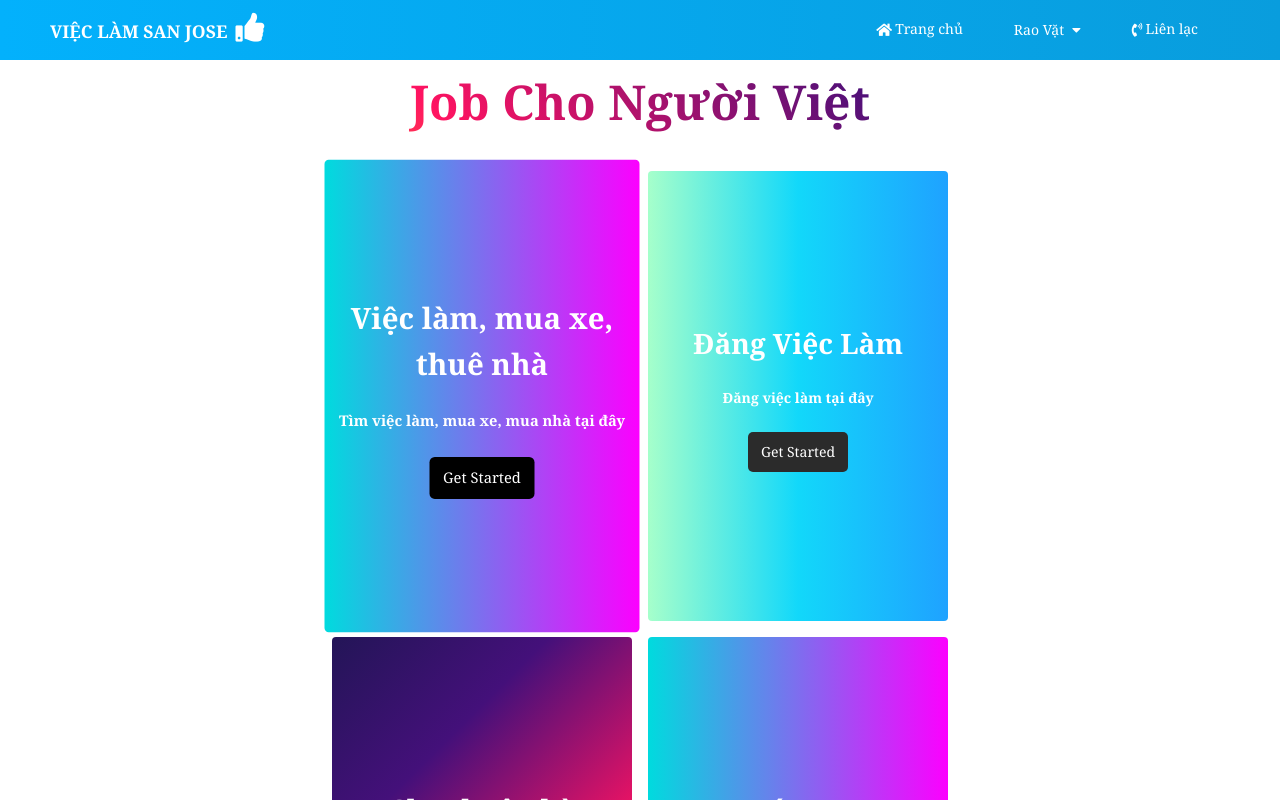
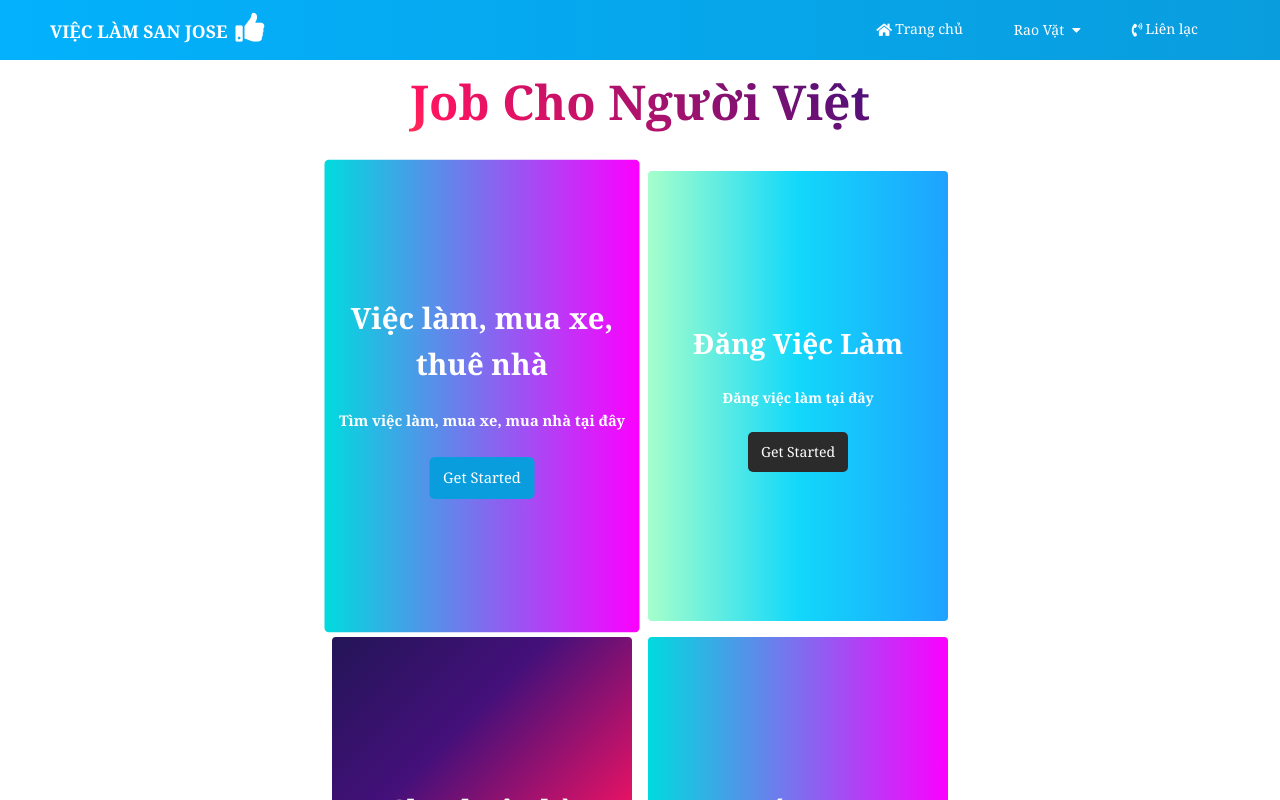
Before and after one commit to Pirlobo/bao-thang-mo-app, a React (Create React App) app: page / in a window 1280 px wide. In both pictures the pointer is over the button 482 px from the left and 473 px from the top of the page. Shown: the top 800 px of the page. Built offline with nearby package versions, Linux system fonts and the light colour scheme.

Commit message:
first commit

```diff
--- a/src/App.css
+++ b/src/App.css
@@ -351,7 +351,7 @@ Form {
   margin-top: 1rem;
   background: rgb(43, 43, 43);
   width: 100px;
-  transition: all 0.3s ease
+  transition: all 0.2s ease
 }
 a {
   position: relative;
@@ -359,7 +359,7 @@ a {
   text-decoration: none;
 }
 .btn-get-started:hover {
-  background: black;
+  background: #099ddd
 }
 .card-services{
     display: grid;
```
